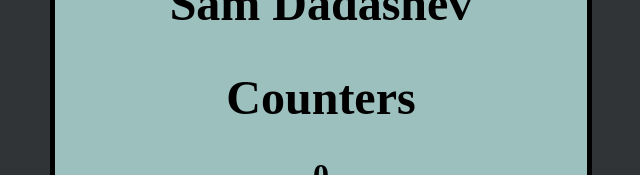
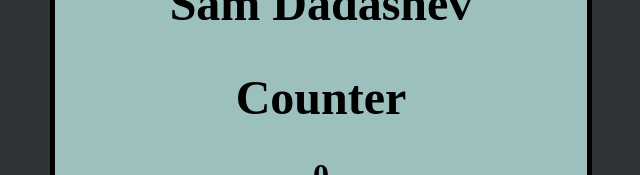
Before and after one commit to samdadashev/Counter-JavaScript, a plain HTML site: page Counter-JavaScript/index.html in a window 1280 px wide. Shown: the part 286-461 px from the top of the page, without its empty margins (319-959 px from the left). Drawn offline with Linux system fonts and the light colour scheme.

Commit message:
Update index.html

```diff
--- a/Counter-JavaScript/index.html
+++ b/Counter-JavaScript/index.html
@@ -13,7 +13,7 @@
     <section id="main">
         <div class="container">
             <h2 id="title">Sam Dadashev</h2>
-            <h2 id="title"> Counters</h2>
+            <h2 id="title"> Counter</h2>
             <h3 id="counter">0</h3>
             <div class="btn-container">
                 <button id="add" onclick="add()">Add Count</button>
```
